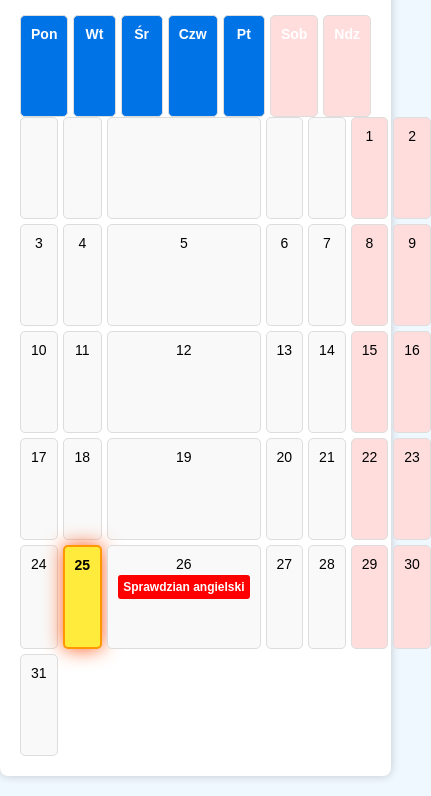
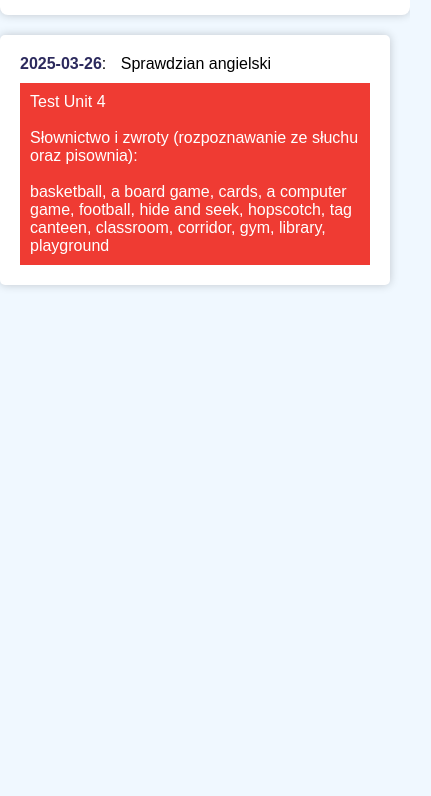
Before and after one commit to tomasz-nosal/tomasz-nosal.github.io, a plain HTML site: page index.html in a window 390 px wide. Shown: the part 208-1004 px from the top of the page, 431 px wide, since content can reach past the window. After the commit the page ends 844 px from the top, so only its background shows below. Drawn offline with Linux system fonts and the light colour scheme.

Commit message:
calendar test

```diff
--- a/events.json
+++ b/events.json
@@ -1,4 +1,10 @@
 [
+  {
+    "date": "2025-04-16",
+    "title": "Kino skarpetki",
+    "details": "Rodzice!\n\nDostaliśmy dziś propozycję wyjazdu (do kina Helios na film o przygodach skarpetek z naszej lektury), która dzieciom bardzo się spodobała, choć na Dzień Kobiet kręcili nosem, że do kina nie chcą jechać.\n\nTak więc dnia 16 kwietnia (środa) jedziemy do kina na skarpety. Wyjazd spod szkoły o godz. 12.00, przychodzimy normalnie jak na lekcje tego dnia. Koszt biletu: 16 zł + autokar 300zł/od klasy. Seans jest na 13.00, trwa godzinę. Powrót pewnie ok. 15.00.\n\nPotrzebny opiekun, zdecydowany na już. Proszę o informację, kto mógłby nam towarzyszyć.\n\nPozdrawiam, M.H.",
+    "type": "info"
+  },
   {
   "date": "2025-04-17",
   "title": "Wiosenna przerwa swiateczna",
@@ -36,12 +42,6 @@
     "type": "important"
   },
   {
-    "date": "2025-04-16",
-    "title": "Kino skarpetki",
-    "details": "Rodzice!\n\nDostaliśmy dziś propozycję wyjazdu (do kina Helios na film o przygodach skarpetek z naszej lektury), która dzieciom bardzo się spodobała, choć na Dzień Kobiet kręcili nosem, że do kina nie chcą jechać.\n\nTak więc dnia 16 kwietnia (środa) jedziemy do kina na skarpety. Wyjazd spod szkoły o godz. 12.00, przychodzimy normalnie jak na lekcje tego dnia. Koszt biletu: 16 zł + autokar 300zł/od klasy. Seans jest na 13.00, trwa godzinę. Powrót pewnie ok. 15.00.\n\nPotrzebny opiekun, zdecydowany na już. Proszę o informację, kto mógłby nam towarzyszyć.\n\nPozdrawiam, M.H.",
-    "type": "info"
-  },
-  {
     "date": "2025-03-26",
     "title": "Sprawdzian angielski",
     "details": "Test Unit 4\n\nSłownictwo i zwroty (rozpoznawanie ze słuchu oraz pisownia):\n\nbasketball, a board game, cards, a computer game, football, hide and seek, hopscotch, tag\ncanteen, classroom, corridor, gym, library, playground",
--- a/index.html
+++ b/index.html
@@ -13,7 +13,7 @@
         padding: 0;
       }
       h1 {
-        background: #0073e6;
+        background: #2c2a5d;
         color: white;
         padding: 15px;
         margin: 0;
@@ -33,7 +33,7 @@
         margin-bottom: 10px;
       }
       .header button {
-        background: #0073e6;
+        background: #4c49a3;
         color: white;
         border: none;
         padding: 10px 15px;
@@ -42,7 +42,7 @@
         border-radius: 5px;
       }
       .header button:hover {
-        background: #005bb5;
+        background: #272572;
       }
       .days,
       .dates {
@@ -61,7 +61,7 @@
       }
       .day {
         font-weight: bold;
-        background: #0073e6;
+        background: #1d1842;
         color: white;
       }
       .date {
@@ -69,7 +69,7 @@
         position: relative;
       }
       .weekend {
-        background: #ffdddd;
+        background: #fda1a2;
       }
       .event {
         margin-top: 3px;
@@ -87,7 +87,7 @@
         background-color: #ffcc00;
       }
       .event-important {
-        background-color: #ff0000;
+        background-color: #ef3b33;
         color: white;
       }
       .tooltip {
@@ -107,7 +107,7 @@
         display: block;
       }
       .today {
-        background: #ffeb3b; /* Żółte tło */
+        background: #ffc72c;
         animation: pulse 1.5s infinite alternate;
         border: 2px solid #ff9800;
         font-weight: bold;
@@ -118,6 +118,51 @@
         }
         to {
           box-shadow: 0 0 20px #ff5722;
+        }
+      }
+      @media (max-width: 600px) {
+        .calendar {
+          width: 100%;
+          padding: 10px;
+        }
+
+        .days,
+        .dates {
+          display: none; /* Ukrywa klasyczny widok kalendarza */
+        }
+
+        .event-list {
+          display: block;
+          text-align: left;
+          background: white;
+          padding: 10px;
+          border-radius: 5px;
+          box-shadow: 0 0 10px rgba(0, 0, 0, 0.2);
+        }
+
+        .event-item {
+          padding: 10px;
+          border-bottom: 1px solid #ddd;
+          font-size: 16px;
+          position: relative;
+        }
+
+        .event-item:last-child {
+          border-bottom: none;
+        }
+
+        .event-date {
+          font-weight: bold;
+          color: #2c2a5d;
+        }
+
+        .event-title {
+          margin-left: 10px;
+        }
+
+        .event-details {
+          margin-top: 10px;
+          padding: 10px;
         }
       }
     </style>
@@ -142,6 +187,7 @@
       </div>
       <div class="dates" id="dates"></div>
     </div>
+    <div id="eventList" class="event-list"></div>
 
     <script>
       let events = [];
@@ -162,6 +208,7 @@
       function renderCalendar() {
         const monthYear = document.getElementById("monthYear");
         const datesDiv = document.getElementById("dates");
+        const eventListDiv = document.getElementById("eventList");
         const year = currentDate.getFullYear();
         const month = currentDate.getMonth();
 
@@ -171,11 +218,35 @@
         }).format(currentDate);
 
         datesDiv.innerHTML = "";
+        eventListDiv.innerHTML = "";
 
         const firstDay = new Date(year, month, 1).getDay();
         const daysInMonth = new Date(year, month + 1, 0).getDate();
         const startDay = firstDay === 0 ? 6 : firstDay - 1;
+        if (window.innerWidth <= 600) {
+          // Jeśli ekran jest mały, pokazujemy listę wydarzeń
+          const monthEvents = events.filter((e) =>
+            e.date.startsWith(`${year}-${String(month + 1).padStart(2, "0")}`)
+          );
 
+          if (monthEvents.length === 0) {
+            eventListDiv.innerHTML = "<p>Brak wydarzeń w tym miesiącu.</p>";
+          } else {
+            monthEvents.forEach((event) => {
+              const eventDiv = document.createElement("div");
+              eventDiv.classList.add("event-item");
+              eventDiv.innerHTML = `<span class="event-date">${event.date}</span>: <span class="event-title">${event.title}</span>`;
+
+              const eventDivDetails = document.createElement("div");
+              eventDivDetails.innerText = event.details;
+              eventDivDetails.classList.add("event-details");
+              eventDivDetails.classList.add(`event-${event.type}`);
+              eventDiv.appendChild(eventDivDetails);
+
+              eventListDiv.appendChild(eventDiv);
+            });
+          }
+        } else {
           for (let i = 0; i < startDay; i++) {
             const emptyCell = document.createElement("div");
             emptyCell.classList.add("date");
@@ -225,6 +296,7 @@
             datesDiv.appendChild(dateCell);
           }
         }
+      }
 
       function changeMonth(step) {
         currentDate.setMonth(currentDate.getMonth() + step);
```
Lines whose indentation alone changed are shown as unchanged.
